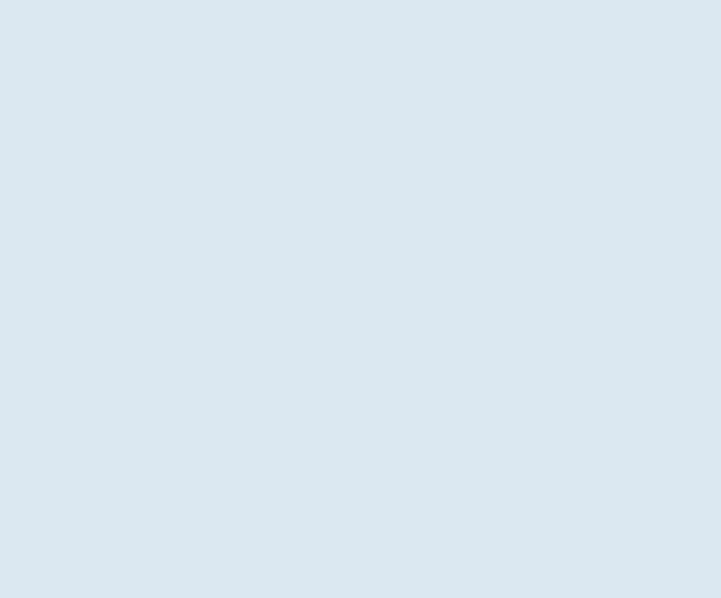
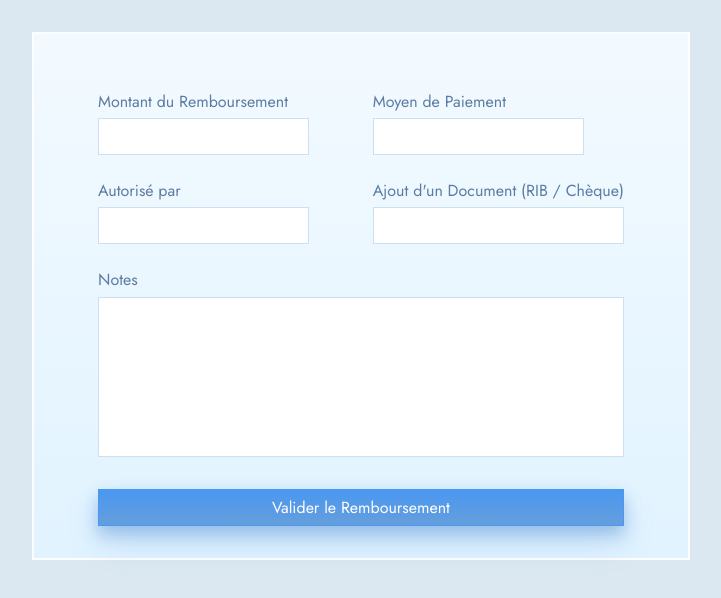
Before and after one commit to ask0ldd/SubscriptionsManager, a React (Vite) app: page /newrefund in a window 1280 px wide. Before the commit this address had no page. Shown: the top 598 px of the page, without its empty margins (279-1000 px from the left). Built offline with nearby package versions, Linux system fonts and the light colour scheme.

Commit message:
refund form

```diff
--- a/src/components/CustomRouter.tsx
+++ b/src/components/CustomRouter.tsx
@@ -4,6 +4,7 @@ import NewMember from '../pages/NewMember'
 import NewPaiement from '../pages/NewPaiement'
 import NewRemainder from '../pages/NewRemainder'
 import NewAnomaly from '../pages/NewAnomaly'
+import NewRefund from '../pages/NewRefund'
 
 function CustomRouter() {
     /*<Router basename="/P13-UserInterface-API/ABFront/"> needs to add basename into vite config*/
@@ -15,6 +16,7 @@ function CustomRouter() {
                 <Route path="/newpaiement" element={<NewPaiement />} />
                 <Route path="/newremainder" element={<NewRemainder />} />
                 <Route path="newanomaly" element={<NewAnomaly/>} />
+                <Route path="newrefund" element={<NewRefund/>} />
             </Routes>
         </Router>
     )
--- a/src/pages/NewAnomaly.tsx
+++ b/src/pages/NewAnomaly.tsx
@@ -11,11 +11,11 @@ function NewAnomaly(){
                 <div className='duoRow'>
                     <div className='soloRow'>
                         <label htmlFor="anomalyActiveDate" className='defaultSpacing'>Active From</label>
-                        <input id="anomalyActiveDate" type="text" placeholder="XX/XX/XXXX"/>
+                        <input id="anomalyActiveDate" type="text" placeholder="xx/xx/xxxx"/>
                     </div>
                     <div className='soloRow'>
                         <label htmlFor="anomalyEndOfActivity" className='defaultSpacing'>To</label>
-                        <input id="anomalyEndOfActivity" type="text" placeholder="XX/XX/XXXX"/>
+                        <input id="anomalyEndOfActivity" type="text" placeholder="xx/xx/xxxx"/>
                     </div>
                 </div>
                 <label htmlFor="anomalyDetails" className='defaultSpacing'>Notes</label>
--- /dev/null
+++ b/src/pages/NewRefund.tsx
@@ -0,0 +1,36 @@
+import '../style/newRefund.css'
+
+function NewRefund(){
+    return(
+        <main className="main-refund">
+            <form className="form-refund">
+                <div className='duoRow'>
+                    <div className='soloRow'>
+                        <label htmlFor="refundAmount" className='defaultSpacing'>Montant du Remboursement</label>
+                        <input id="refundAmount" type="text"/>
+                    </div>
+                    <div className='soloRow'>
+                        <label htmlFor="refundMethod" className='defaultSpacing'>Moyen de Paiement</label>
+                        <input id="refundMethod" type="text"/>
+                    </div>
+                </div>
+                <div className='duoRow'>
+                    <div className='soloRow'>
+                        <label htmlFor="refundAmount" className='defaultSpacing'>Autorisé par</label>
+                        <input id="refundAmount" type="text"/>
+                    </div>
+                    <div className='soloRow'>
+                        <label htmlFor="refundMethod" className='defaultSpacing'>Ajout d'un Document (RIB / Chèque)</label>
+                        <input id="refundMethod" type="text"/>
+                    </div>
+                </div>
+                <label htmlFor="refundDetails" className='defaultSpacing'>Notes</label>
+                <textarea id="refundDetails"/>
+
+                <input id="refundSubmit" type="submit" value="Valider le Remboursement"/>
+            </form>
+        </main>
+    )
+}
+
+export default NewRefund
--- /dev/null
+++ b/src/style/newRefund.css
@@ -0,0 +1,22 @@
+main.main-refund {
+  display: flex;
+  justify-content: center;
+  max-width: calc(1440px * 60 / 100);
+}
+
+form.form-refund {
+  padding: 2rem 4rem;
+  display: flex;
+  flex-direction: column;
+}
+
+.soloRow {
+  display: flex;
+  flex-direction: column;
+}
+
+.duoRow {
+  display: flex;
+  flex-direction: row;
+  column-gap: 4rem;
+}
```
